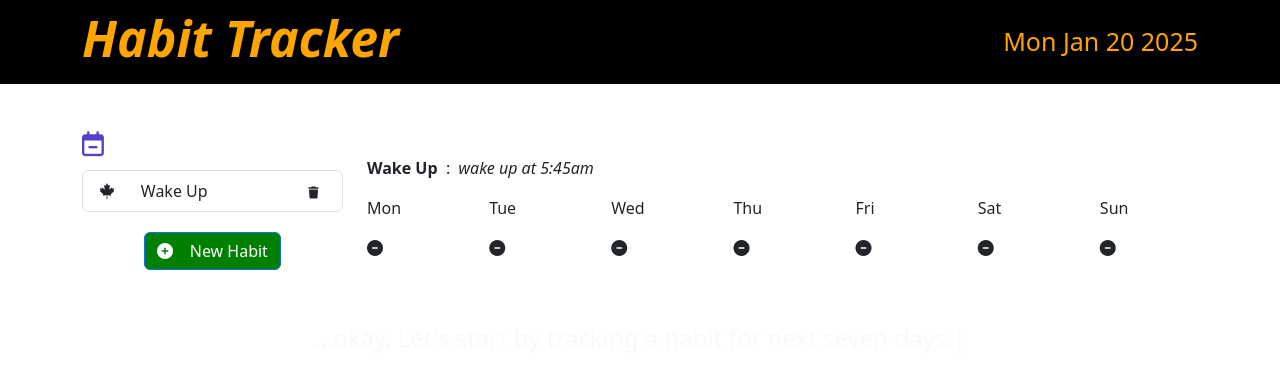
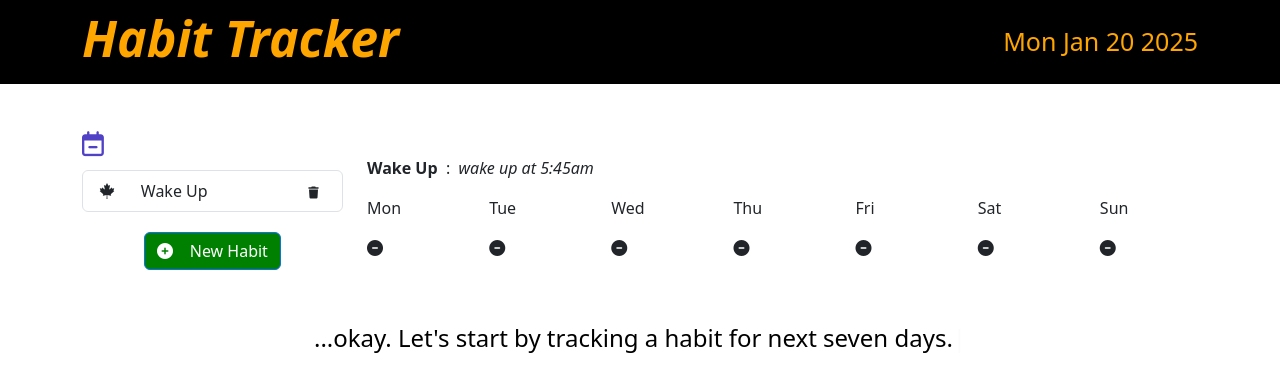
Before and after one commit to qamarser/habit-tracker, a React (Vite) app: page / in a window 1280 px wide. Shown: the top 392 px of the page. Built offline with nearby package versions, Linux system fonts and the light colour scheme.

Commit message:
added color for tag

```diff
--- a/src/App.css
+++ b/src/App.css
@@ -3,7 +3,10 @@
     background-size: 90%;
     background-position: -350% 30%;
   }
-
+  /* body {
+    background: rgb(0,0,0);
+background: radial-gradient(circle, rgba(0,0,0,1) 100%, rgba(0,212,255,1) 100%, rgba(1,0,5,1) 100%);
+} */
   .title {
     font-size: 50px;
     font-style: italic;
@@ -15,3 +18,8 @@
     font-size: 25px;
     color: orange;
   }
+
+
+  .tag{
+    color: rgb(0, 0, 0);
+  }
```
